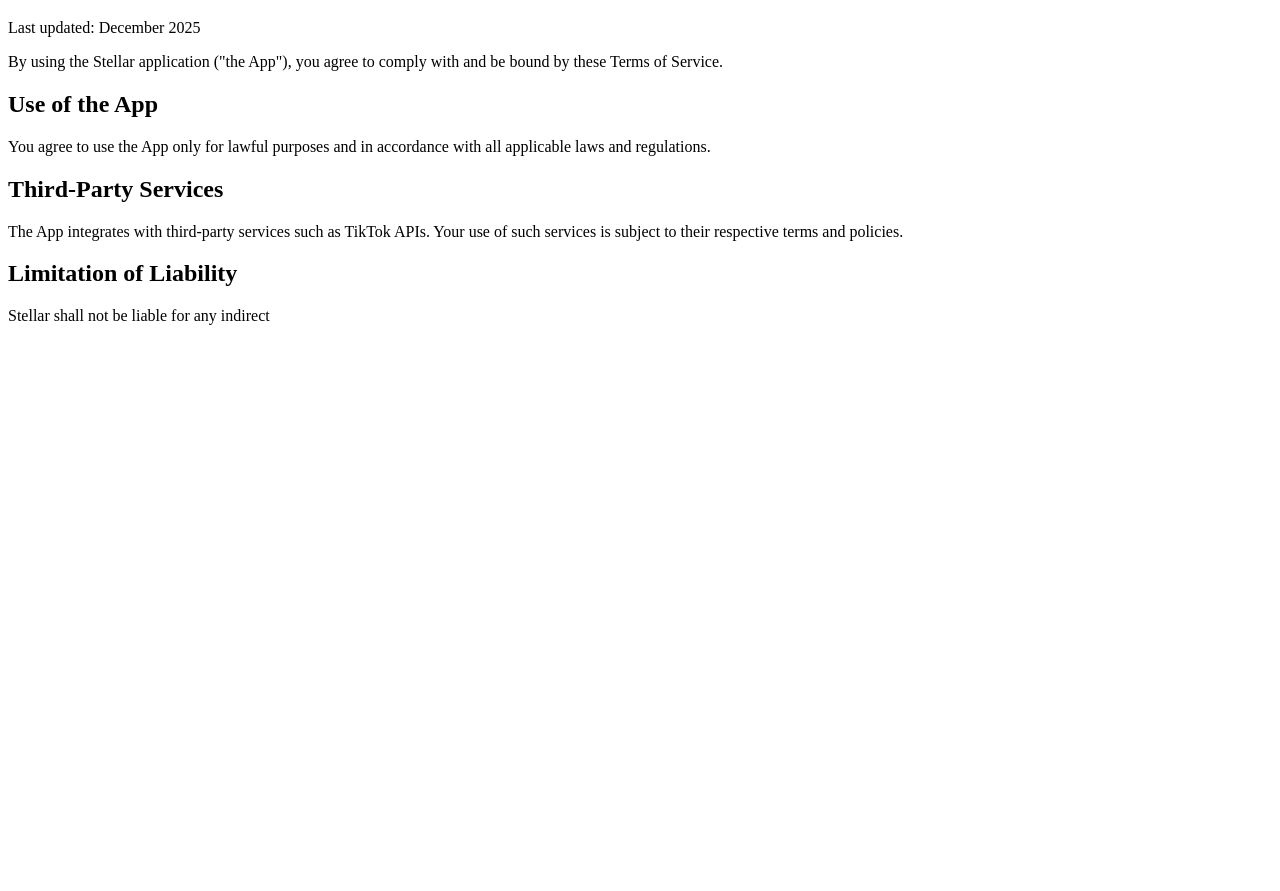
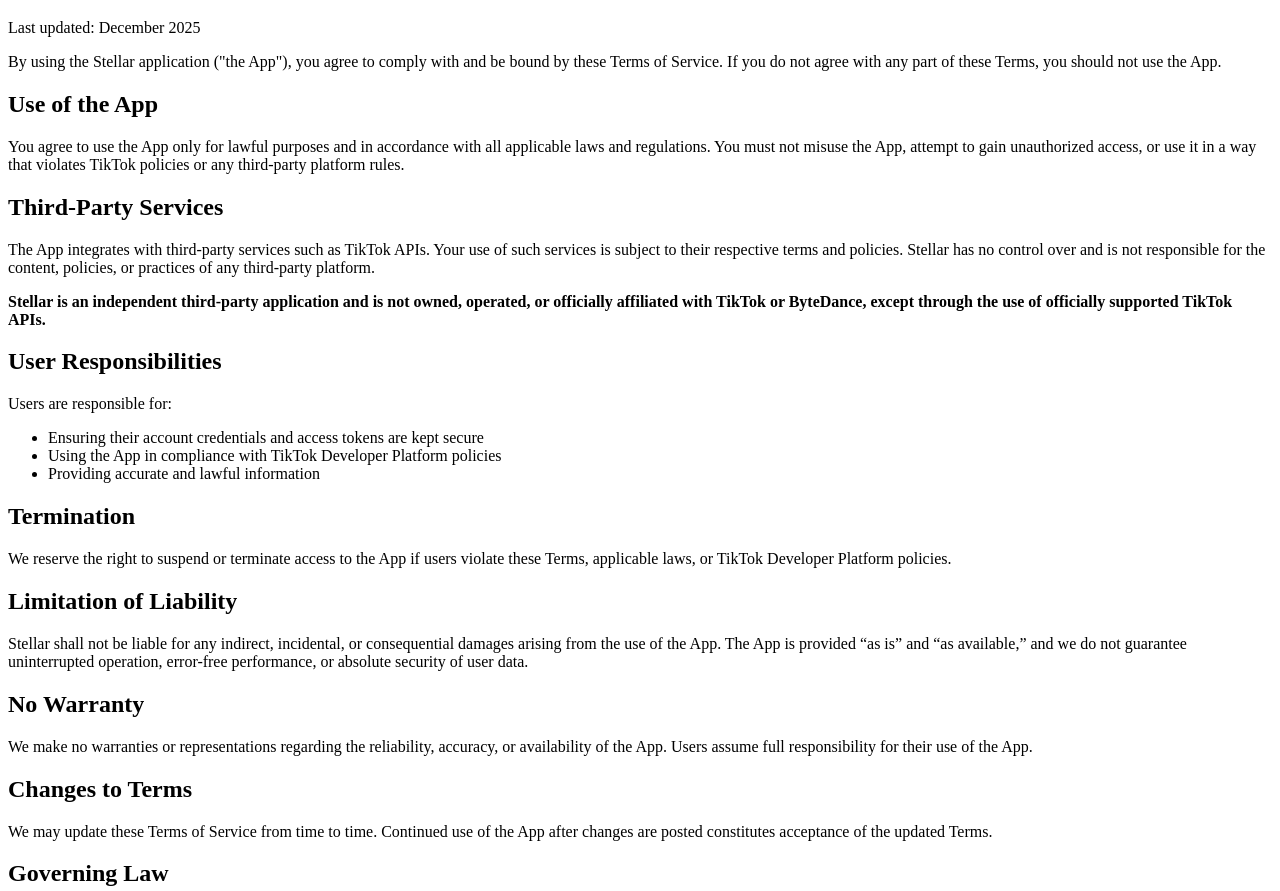
Before and after one commit to stellarlinecreative-cell/stellar-legal, a plain HTML site: page terms.html in a window 1280 px wide. Shown: the part 61-952 px from the top of the page. Before the commit the page ends 800 px from the top, so only its background shows below. Drawn offline with Linux system fonts and the light colour scheme.

Commit message:
Update terms.html

```diff
--- a/terms.html
+++ b/terms.html
@@ -5,24 +5,80 @@
   <title>Terms of Service</title>
 </head>
 <body>
+
   <h1>Terms of Service</h1>
-
   <p>Last updated: December 2025</p>
 
   <p>
     By using the Stellar application ("the App"), you agree to comply with and be bound by these Terms of Service.
+    If you do not agree with any part of these Terms, you should not use the App.
   </p>
 
   <h2>Use of the App</h2>
   <p>
     You agree to use the App only for lawful purposes and in accordance with all applicable laws and regulations.
+    You must not misuse the App, attempt to gain unauthorized access, or use it in a way that violates TikTok policies
+    or any third-party platform rules.
   </p>
 
   <h2>Third-Party Services</h2>
   <p>
-    The App integrates with third-party services such as TikTok APIs. Your use of such services is subject to their respective terms and policies.
+    The App integrates with third-party services such as TikTok APIs. Your use of such services is subject to their
+    respective terms and policies. Stellar has no control over and is not responsible for the content, policies, or
+    practices of any third-party platform.
+  </p>
+
+  <p>
+    <strong>
+      Stellar is an independent third-party application and is not owned, operated, or officially affiliated with TikTok
+      or ByteDance, except through the use of officially supported TikTok APIs.
+    </strong>
+  </p>
+
+  <h2>User Responsibilities</h2>
+  <p>Users are responsible for:</p>
+  <ul>
+    <li>Ensuring their account credentials and access tokens are kept secure</li>
+    <li>Using the App in compliance with TikTok Developer Platform policies</li>
+    <li>Providing accurate and lawful information</li>
+  </ul>
+
+  <h2>Termination</h2>
+  <p>
+    We reserve the right to suspend or terminate access to the App if users violate these Terms,
+    applicable laws, or TikTok Developer Platform policies.
   </p>
 
   <h2>Limitation of Liability</h2>
   <p>
-    Stellar shall not be liable for any indirect
+    Stellar shall not be liable for any indirect, incidental, or consequential damages arising from the use of the App.
+    The App is provided “as is” and “as available,” and we do not guarantee uninterrupted operation, error-free performance,
+    or absolute security of user data.
+  </p>
+
+  <h2>No Warranty</h2>
+  <p>
+    We make no warranties or representations regarding the reliability, accuracy, or availability of the App.
+    Users assume full responsibility for their use of the App.
+  </p>
+
+  <h2>Changes to Terms</h2>
+  <p>
+    We may update these Terms of Service from time to time. Continued use of the App after changes are posted
+    constitutes acceptance of the updated Terms.
+  </p>
+
+  <h2>Governing Law</h2>
+  <p>
+    These Terms are governed by and interpreted in accordance with the laws of the Republic of Indonesia.
+    Any disputes arising will be handled under Indonesian jurisdiction.
+  </p>
+
+  <h2>Contact</h2>
+  <p>
+    If you have any questions regarding these Terms of Service, please contact us:
+    <br><strong>stellarlinecreative@gmail.com</strong>
+  </p>
+
+</body>
+</html>
```
